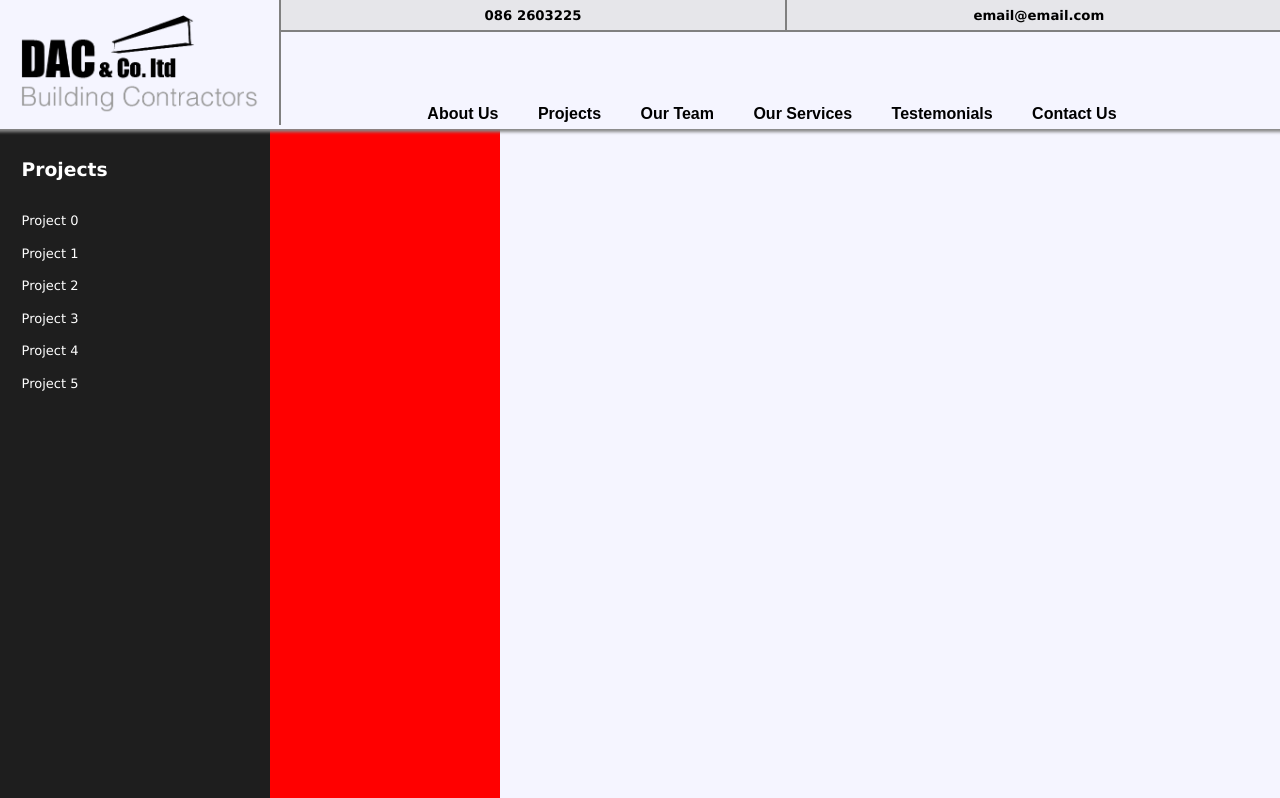
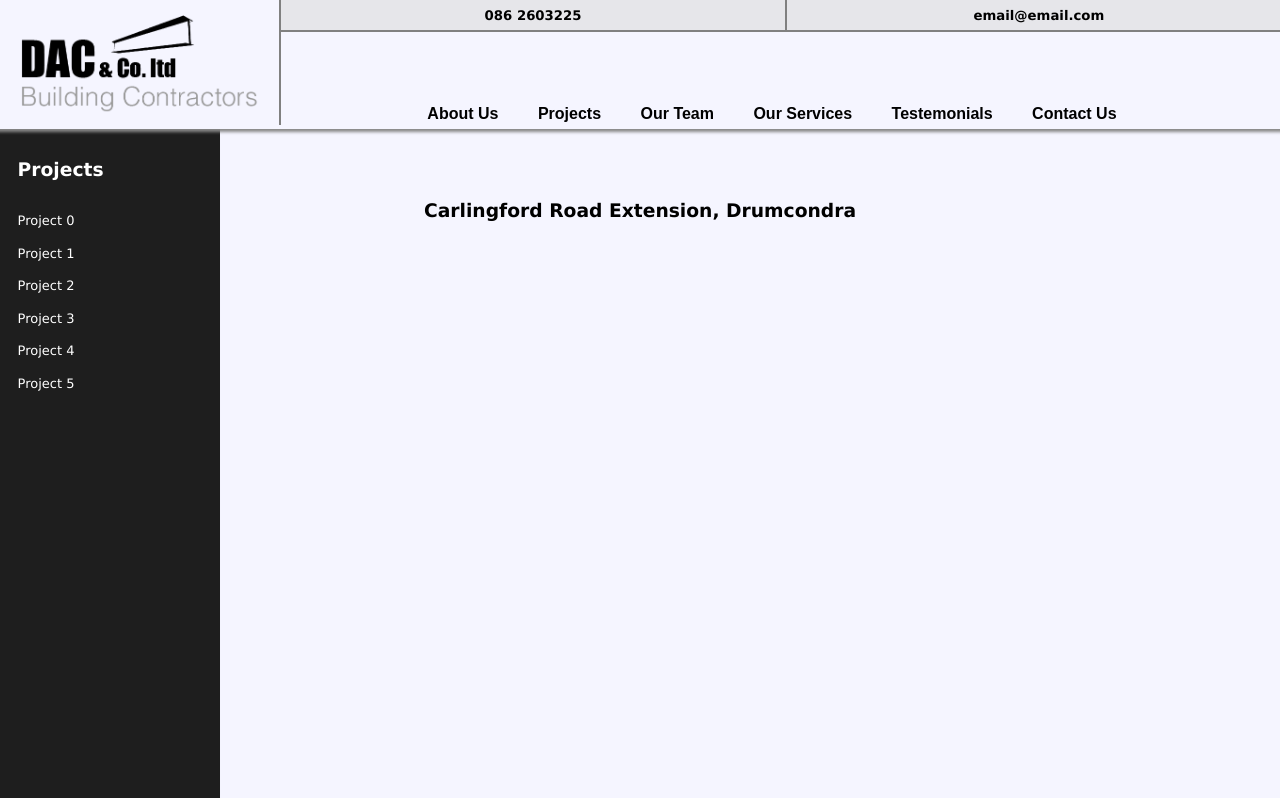
Before and after one commit to cashin-stephen/dac, a React (Create React App) app in the folder frontend/: page /projects/0 in a window 1280 px wide. Shown: the top 798 px of the page. Built offline with nearby package versions, Linux system fonts and the light colour scheme.

Commit message:
edited the header to make projects link to Project 0 page. Configured data to link to appropriate page

```diff
--- a/frontend/src/App.js
+++ b/frontend/src/App.js
@@ -2,6 +2,12 @@ import React, { useEffect, useState } from 'react'
 import Header from './Components/Header.js'
 import Footer from './Components/Footer.js'
 import Home from './pages/Home.js'
+import { getProjects } from './data/data.js'
+
+export async function loader ({ params }) {
+  const projects = await getProjects(params.projectId)
+  return { projects }
+}
 
 const Main = () => {
   const [aboutY, setAboutY] = useState()
--- a/frontend/src/Components/Header.js
+++ b/frontend/src/Components/Header.js
@@ -1,9 +1,11 @@
 import logo from '.././images/DAC_TEXT_GIRDLE.png'
 import React, { useCallback, useEffect, useState } from 'react'
 import PropTypes from 'prop-types'
-import { useNavigate, useLocation } from 'react-router-dom'
+import { useNavigate, useLocation, Link } from 'react-router-dom'
 
 // consider refactoring...
+// Some functions responsible for dynamic sizings are reliant on element ids
+// Thus timeouts are used to ensure they load before the functions are called
 
 const Header = ({ aboutY, projectY, teamY, servicesY, testemonialsY, contactY }) => {
   const [logoHeight, setLogoHeight] = useState(100)
@@ -49,7 +51,7 @@ const Header = ({ aboutY, projectY, teamY, servicesY, testemonialsY, contactY })
   }, [evaluateLinks])
 
   useEffect(() => {
-    evaluateLinks()
+    setTimeout(() => evaluateLinks(), 200)
   }, [])
 
   useEffect(() => {
@@ -60,7 +62,7 @@ const Header = ({ aboutY, projectY, teamY, servicesY, testemonialsY, contactY })
   const navLinks =
     <div className="localLinks" style={{ marginTop: linkHeight }}>
         {linkWidth > 190 ? <button className="localLinkButton" onClick={() => movePage(aboutY, 'about')}>About Us</button> : null }
-        {linkWidth > 290 ? <button className="localLinkButton" onClick={() => movePage(projectY, 'project')}>Projects</button> : null }
+        {linkWidth > 290 ? <Link className='localLinkButton'to={'/projects/0'}>Projects</Link> : null }
         {linkWidth > 420 ? <button className="localLinkButton" onClick={() => movePage(teamY, 'team')}>Our Team</button> : null }
         {linkWidth > 550 ? <button className="localLinkButton" onClick={() => movePage(servicesY, 'services')}>Our Services</button> : null }
         {linkWidth > 680 ? <button className="localLinkButton" onClick={() => movePage(testemonialsY, 'testemonials')}>Testemonials</button> : null }
@@ -69,12 +71,12 @@ const Header = ({ aboutY, projectY, teamY, servicesY, testemonialsY, contactY })
           ? <div className='moreDropdown'>
             <button className="localLinkButton">More ▽</button>
             <div className='dropdownLinks'>
-            {linkWidth < 190 ? <button onClick={() => movePage(aboutY, 'about')}>About Us</button> : null }
-            {linkWidth < 290 ? <button onClick={() => movePage(projectY, 'project')}>Projects</button> : null }
-            {linkWidth < 420 ? <button onClick={() => movePage(teamY, 'team')}>Our Team</button> : null }
-            {linkWidth < 550 ? <button onClick={() => movePage(servicesY, 'services')}>Our Services</button> : null }
-            {linkWidth < 680 ? <button onClick={() => movePage(testemonialsY, 'testemonials')}>Testemonials</button> : null }
-            {linkWidth < 810 ? <button onClick={() => movePage(contactY, 'contact')}>Contact Us</button> : null }
+            {linkWidth < 190 ? <button className="dropdownItems" onClick={() => movePage(aboutY, 'about')}>About Us</button> : null }
+            {linkWidth < 290 ? <Link className="dropdownItems" to={'/projects/0'}><p>Projects</p></Link> : null }
+            {linkWidth < 420 ? <button className="dropdownItems" onClick={() => movePage(teamY, 'team')}>Projects</button> : null }
+            {linkWidth < 550 ? <button className="dropdownItems" onClick={() => movePage(servicesY, 'services')}>Our Services</button> : null }
+            {linkWidth < 680 ? <button className="dropdownItems" onClick={() => movePage(testemonialsY, 'testemonials')}>Testemonials</button> : null }
+            {linkWidth < 810 ? <button className="dropdownItems" onClick={() => movePage(contactY, 'contact')}>Contact Us</button> : null }
           </div>
         </div>
           : null
@@ -83,9 +85,9 @@ const Header = ({ aboutY, projectY, teamY, servicesY, testemonialsY, contactY })
 
   return (
         <header className = "header">
-            <a href={'/'}>
+            <Link to={'/'}>
             <img className = "logo" src={logo} style={{ height: logoHeight }} alt="DAC & Co. ltd Building Contractors"/>
-            </a>
+            </Link>
             <div className="info">
                 <div className="headerContact">
                     <div className="headerEmail">
--- /dev/null
+++ b/frontend/src/data/data.js
@@ -0,0 +1,6 @@
+import data from './projects.json'
+
+export async function getProjects (query) {
+  // eslint-disable-next-line no-eval
+  return data[query]
+}
--- a/frontend/src/data/projects.json
+++ b/frontend/src/data/projects.json
@@ -1,20 +1,26 @@
 {
-    "Project0": {
-        "id": "0"
+    "0": {
+        "id": "0",
+        "name": "Carlingford Road Extension, Drumcondra"
     },
-    "Project1": {
-        "id": "1"
+    "1": {
+        "id": "1",
+        "name": "Shrewbury Road Renovation, D4"
     },
-    "Project2": {
-        "id": "2"
+    "2": {
+        "id": "2",
+        "name": "Liverpool Street Construction, London"
     },
-    "Project3": {
-        "id": "3"
+    "3": {
+        "id": "3",
+        "name": "Connaught Stret Extension, Phibsboro"
     },
-    "Project4": {
-        "id": "4"
+    "4": {
+        "id": "4",
+        "name": "Goldsmith Street Demolition, Phibsboro"
     },
-    "Project5": {
-        "id": "5"
+    "5": {
+        "id": "5",
+        "name": "Carlingford Road Extension, Clontarf"
     }
 }
--- a/frontend/src/index.css
+++ b/frontend/src/index.css
@@ -257,7 +257,13 @@ p {
   margin-top: 31px;
 }
 
-.dropdownLinks button {
+.dropdownItems p {
+  margin: 0;
+  font-family:Arial, Helvetica, sans-serif;
+  font-size: small;
+}
+
+.dropdownItems {
   float: none;
   color: black;
   padding: 12px 16px;
@@ -266,10 +272,11 @@ p {
   text-align: left;
   background: transparent;
   border: none;
-  width: 100%
+  width: 100%;
+  font-family:Arial, Helvetica, sans-serif;
 }
 
-.dropdownLinks button:hover {
+.dropdownItems:hover {
   background-color: #ddd;
 }
 
@@ -282,6 +289,8 @@ p {
   font-weight: bold;
   padding-bottom: 10px;
   padding: 5px;
+  color: black;
+  text-decoration: none;
 }
 
 .localLinkButton:hover {
@@ -862,7 +871,7 @@ textarea:focus {
   top: 0;
   box-shadow: -3px 3px 3px #888888;
   z-index: 2;
-  max-width: 270px;
+  max-width: 220px;
   overflow: scroll;
 }
 
@@ -889,6 +898,11 @@ textarea:focus {
 
 .projectList {
   padding-bottom: 40px
+}
+
+.projectTitle {
+  color: black;
+  margin-top: 200px;
 }
 
 @keyframes colourChange{
--- a/frontend/src/index.js
+++ b/frontend/src/index.js
@@ -1,6 +1,6 @@
 import React from 'react'
 import './index.css'
-import Main from './App'
+import Main, { loader as rootLoader } from './App'
 import Project from './pages/Project'
 import ReactDOM from 'react-dom/client'
 import {
@@ -20,7 +20,8 @@ const router = createBrowserRouter([
   {
     path: 'projects/:projectId',
     element: <Project />,
-    errorElement: <ErrorPage/>
+    errorElement: <ErrorPage/>,
+    loader: rootLoader
   }
 
 ])
--- a/frontend/src/pages/Project.js
+++ b/frontend/src/pages/Project.js
@@ -1,9 +1,16 @@
 import Header from './../Components/Header'
 import Footer from './../Components/Footer'
 import Sidebar from './../Components/Sidebar'
-import React from 'react'
+import React, { useEffect } from 'react'
+import { useLoaderData } from 'react-router-dom'
 
 const Project = () => {
+  const { projects } = useLoaderData()
+
+  useEffect(() => {
+    console.log(projects)
+  }, [])
+
   return (
         <>
             <div className="Main">
@@ -11,7 +18,7 @@ const Project = () => {
                     <Header />
                     <div className='projectPage'>
                         <Sidebar />
-                        <div style={{ backgroundColor: 'red', height: '1000px', width: '500px' }} />
+                        <h3 className='projectTitle'>{projects.name}</h3>
                     </div>
                 </div>
                 <Footer/>
```
